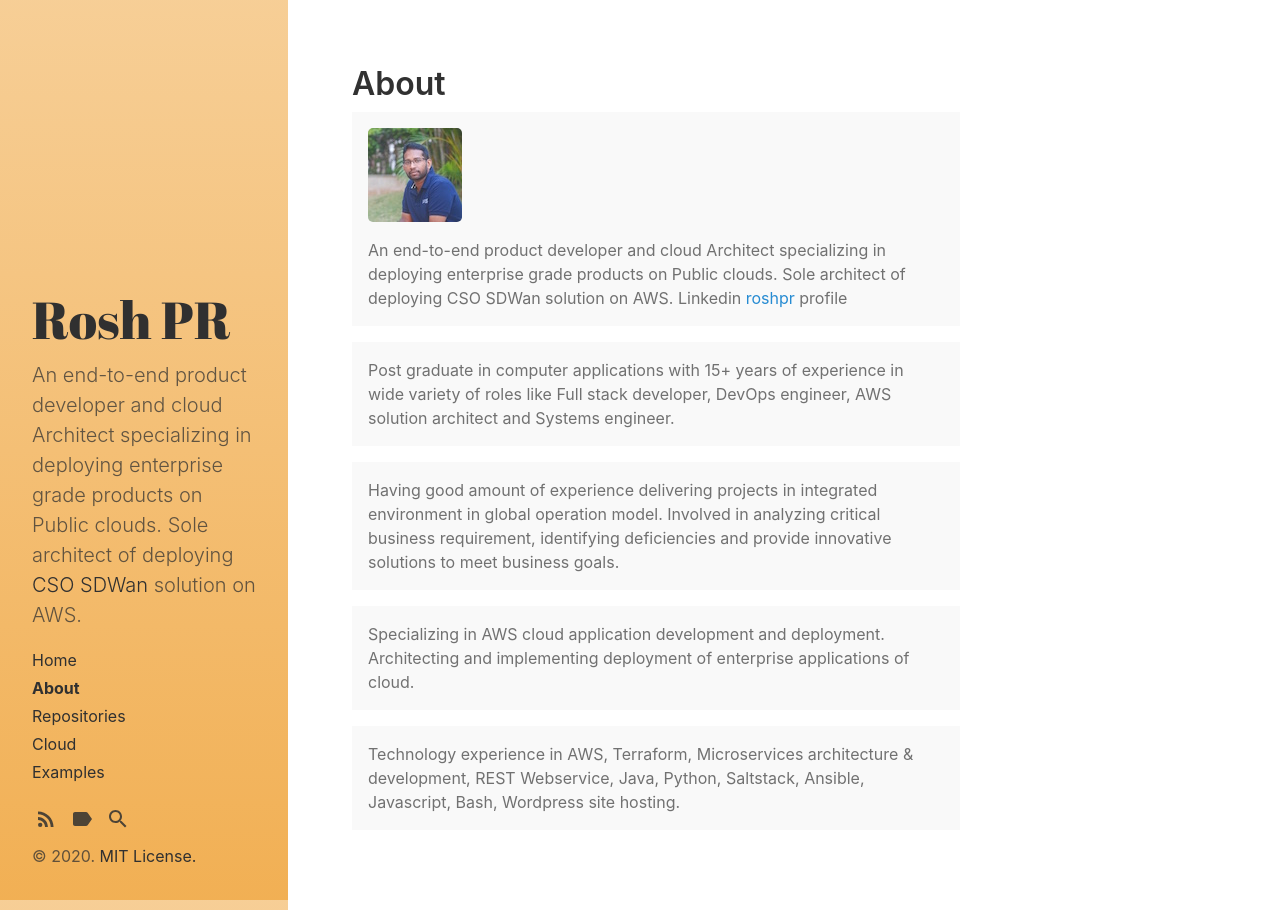
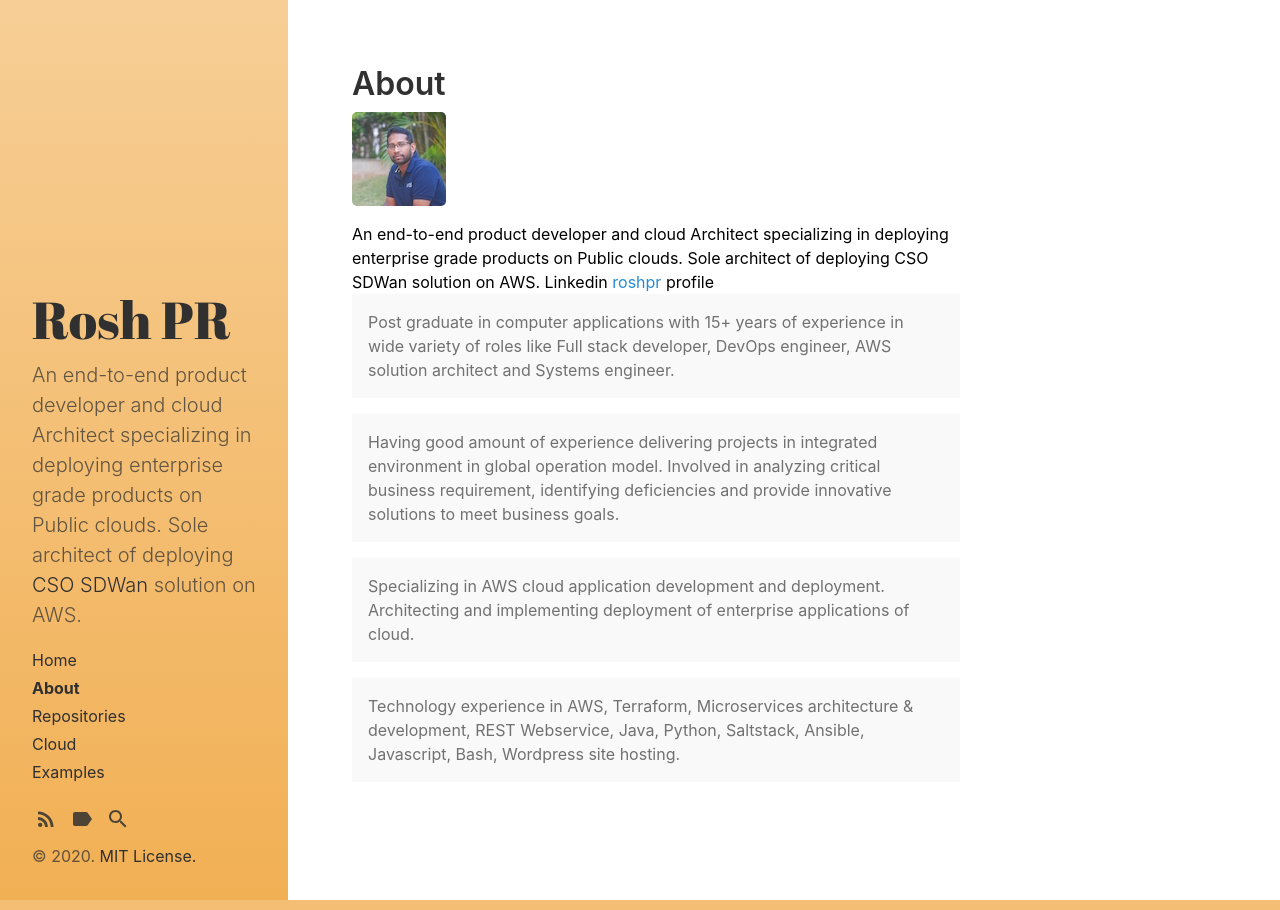
Before and after one commit to roshpr/roshpr.github.com, a Jekyll site: the page built from about.md, in a window 1280 px wide. Built offline with Jekyll 4.4.1, drawn with Linux system fonts in a browser that asks for light colours.

Commit message:
Change about

```diff
--- a/about.md
+++ b/about.md
@@ -4,11 +4,11 @@ title: About
 sidebar_link: true
 ---
 
-<p class="message">
+<div>
 <img src="https://github.com/roshpr/roshpr.github.com/blob/master/_images/thump_me.jpeg?raw=true" alt="me"> An end-to-end product developer and cloud Architect specializing in deploying enterprise grade products on Public clouds. Sole architect of deploying CSO SDWan solution on AWS.
 
 Linkedin<a href="https://www.linkedin.com/in/roshpr/" target="_blank"> roshpr </a> profile
-</p>
+</div>
 <p class="message">
 Post graduate in computer applications with 15+ years of experience in wide variety of roles like Full stack developer,
 DevOps engineer, AWS solution architect and Systems engineer.
```
